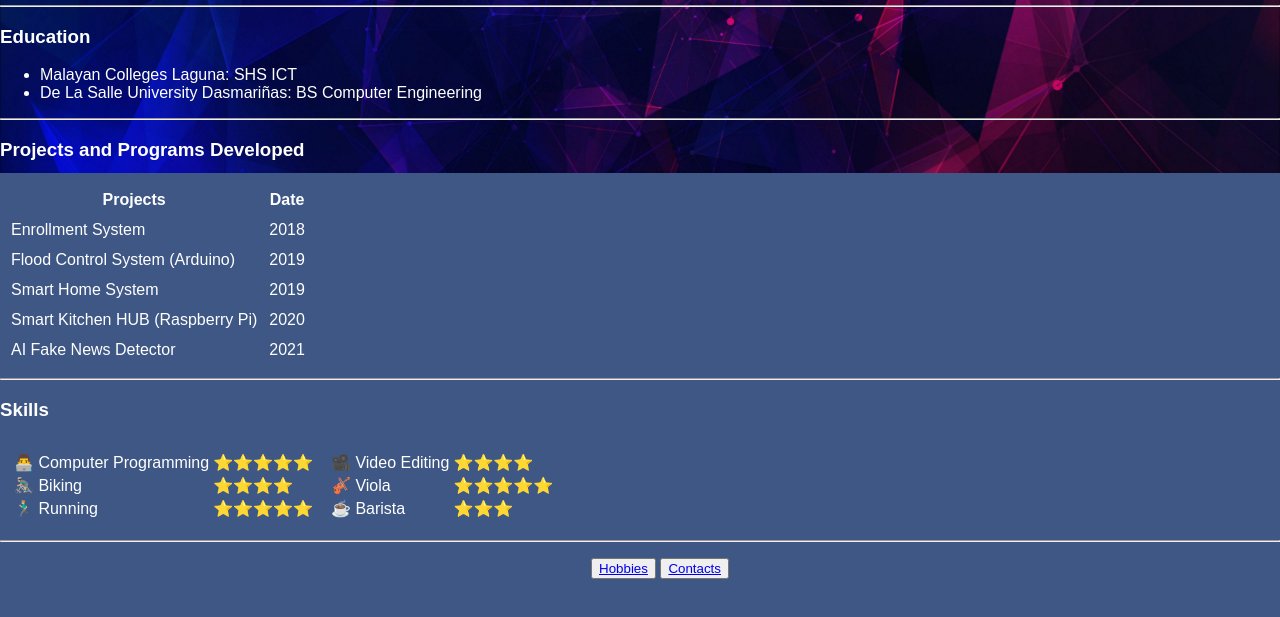
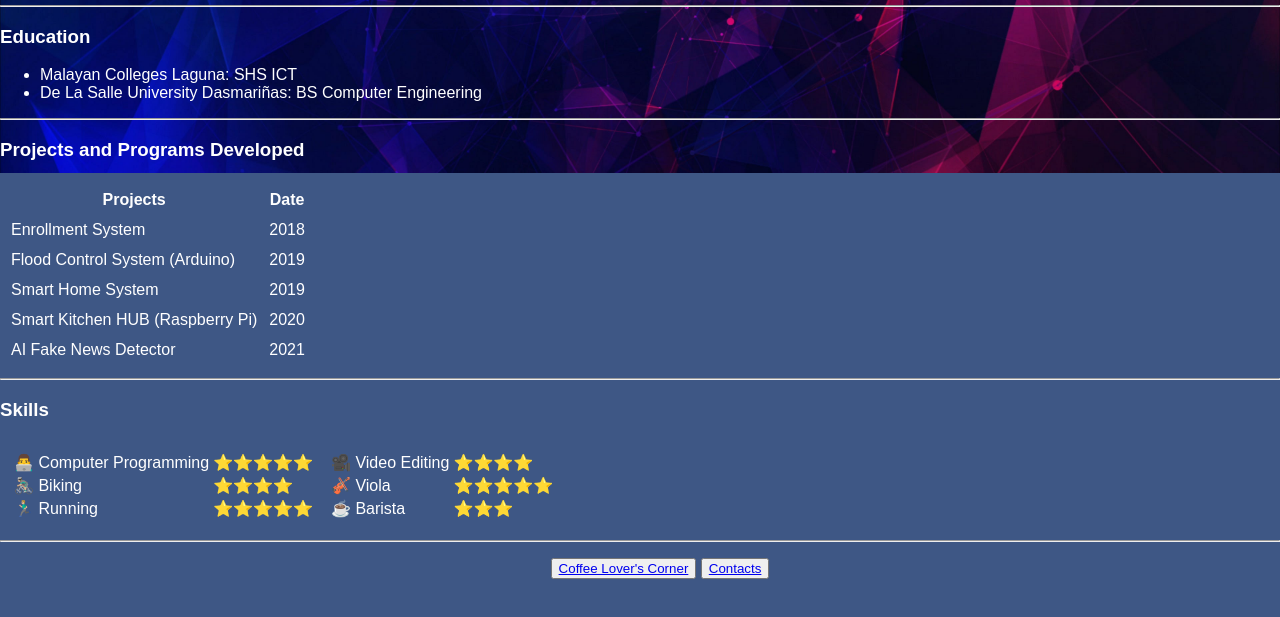
Before and after one commit to elnathan84/MyPersonalSite, a plain HTML site: page index.html in a window 1280 px wide. Shown: the part 163-780 px from the top of the page. Drawn offline with Linux system fonts and the light colour scheme.

Commit message:
minor adjustments

```diff
--- a/index.html
+++ b/index.html
@@ -2,7 +2,7 @@
 <html lang="en" dir="ltr">
   <head>
     <meta charset="utf-8">
-    <title>frostbyte - Home</title>
+    <title>Elnathan Home Page</title>
     <link rel="icon"
       type="image/ico"
       href="images/favicon.ico">
@@ -123,7 +123,7 @@
     </table>
     <hr>
     <ul id="links" align = "center">
-      <button><a href="hobbies.html">Hobbies</a></button>
+      <button><a href="hobbies.html">Coffee Lover's Corner</a></button>
       <button><a href="contacts.html">Contacts</a></button>
     </ul>
   </body>
```
Also changed, not shown: hobbies.html (+1 -1 lines).
